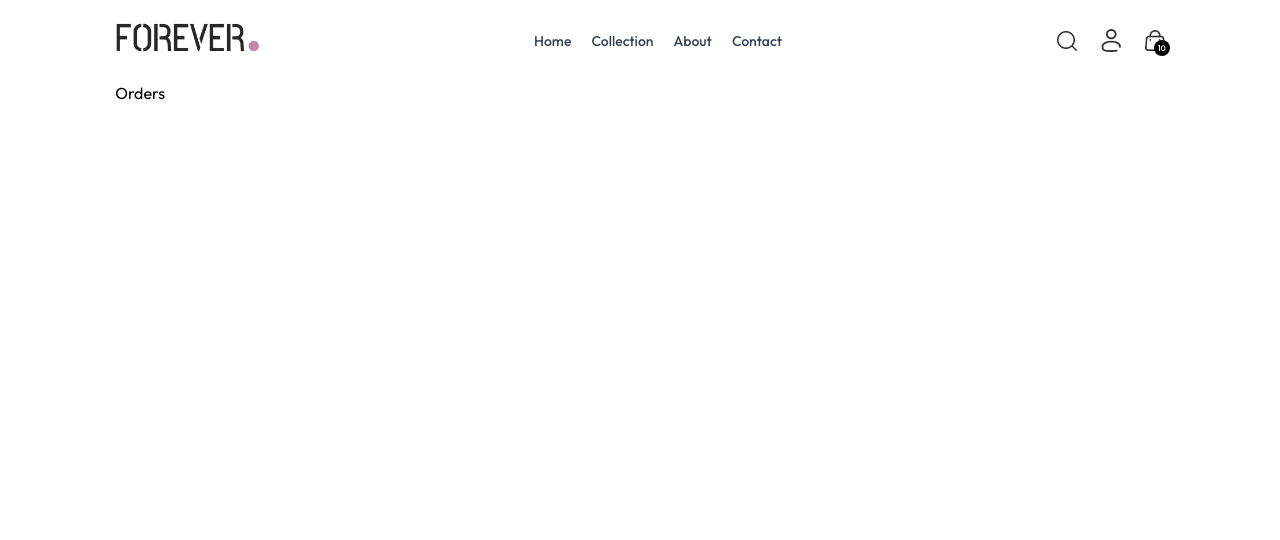
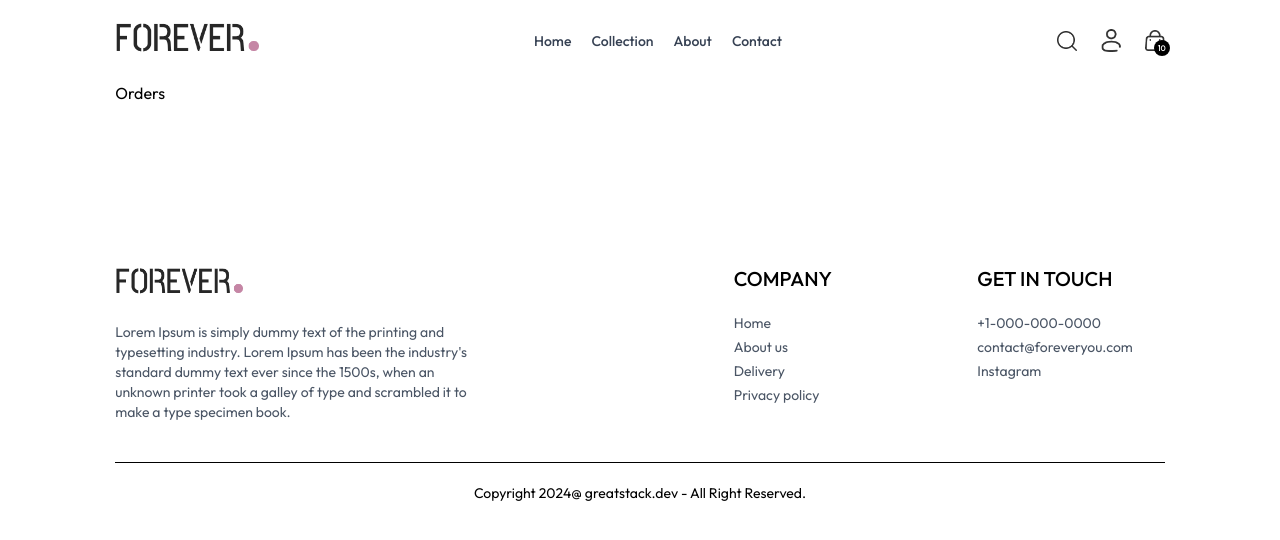
Before and after one commit to ayushjaiswal97/Forever, a React (Vite) app: page /order in a window 1280 px wide. Shown: the top 540 px of the page. Built offline with nearby package versions, Linux system fonts and the light colour scheme.

Commit message:
Footer section

```diff
--- a/src/App.jsx
+++ b/src/App.jsx
@@ -10,6 +10,7 @@
 import PlaceOrder from './pages/PlaceOrder.jsx'
 import Orders from './pages/Orders.jsx'
 import NavBar from './components/NavBar.jsx'
+import Footer from './components/Footer.jsx'
 
 
 const App = () => {
@@ -27,7 +28,7 @@
         <Route path='place-order' element={<PlaceOrder/>} />
         <Route path='/order' element={<Orders/>} />
       </Routes>
-
+      <Footer />
     </div>
   )
 }
--- /dev/null
+++ b/src/components/Footer.jsx
@@ -0,0 +1,47 @@
+import React from "react";
+import { assets } from "../assets/assets";
+
+const Footer = () => {
+  return (
+    <div>
+      <div className="flex flex-col sm:grid grid-cols-[3fr_1fr_1fr] gap-14 my-10 mt-40 text-sm">
+        <div>
+          <img src={assets.logo} className="mb-5 w-32" alt="" />
+          <p className="w-full md:w-2/3 text-gray-600">
+            Lorem Ipsum is simply dummy text of the printing and typesetting
+            industry. Lorem Ipsum has been the industry's standard dummy text
+            ever since the 1500s, when an unknown printer took a galley of type
+            and scrambled it to make a type specimen book.
+          </p>
+        </div>
+
+        <div>
+          <p className="text-xl font-medium mb-5">COMPANY</p>
+          <ul className="flex flex-col gap-1 text-gray-600">
+            <li>Home</li>
+            <li>About us</li>
+            <li>Delivery</li>
+            <li>Privacy policy</li>
+          </ul>
+        </div>
+
+        <div>
+          <p className="text-xl font-medium mb-5">GET IN TOUCH</p>
+          <ul className="flex flex-col gap-1 text-gray-600">
+            <li>+1-000-000-0000</li>
+            <li>contact@foreveryou.com</li>
+            <li>Instagram</li>
+          </ul>
+        </div>
+      </div>
+
+      <div>
+        <hr />
+        <p className="py-5 text-center text-sm">
+          Copyright 2024@ greatstack.dev - All Right Reserved.
+        </p>
+      </div>
+    </div>
+  );
+};
+export default Footer;
```
